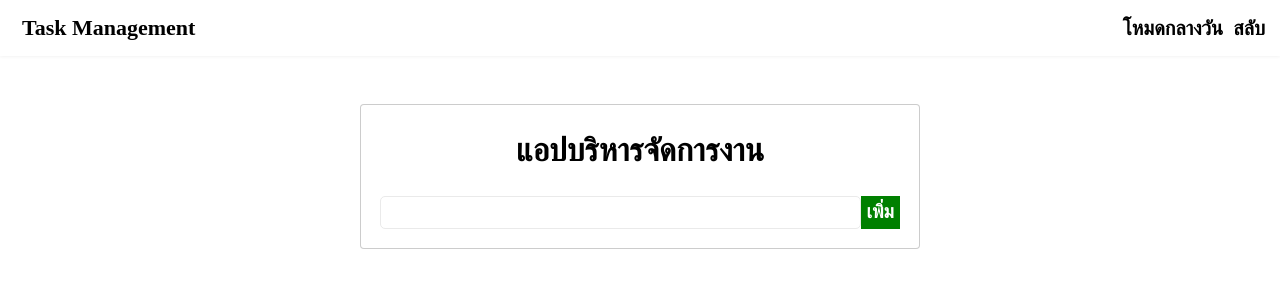
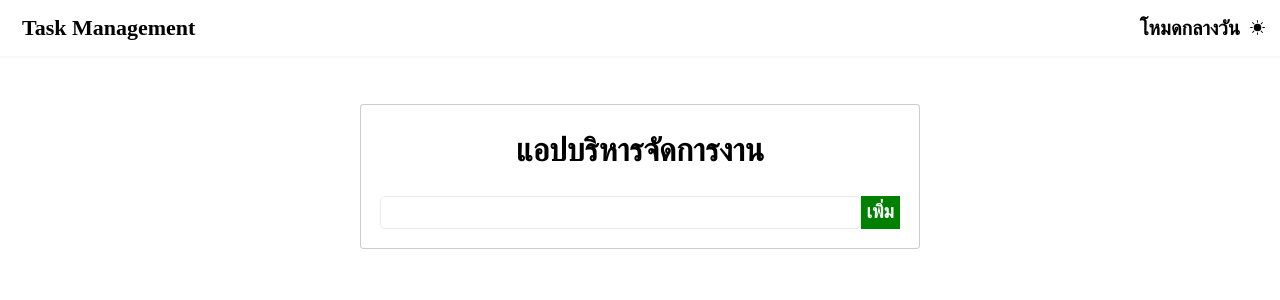
Before and after one commit to jayrboy/task-app-react, a React (Create React App) app: page / in a window 1280 px wide. Shown: the top 300 px of the page. Built offline with nearby package versions, Linux system fonts and the light colour scheme.

Commit message:
Add Icons Header
Add Icons Header

```diff
--- a/src/components/Header.css
+++ b/src/components/Header.css
@@ -24,3 +24,6 @@ header {
   cursor: pointer;
   margin-left: 10px;
 }
+.theme-container .icon {
+  font-size: 15px;
+}
--- a/src/components/Header.js
+++ b/src/components/Header.js
@@ -1,4 +1,5 @@
 import "./Header.css";
+import { BsSunFill, BsMoonStarsFill } from "react-icons/bs";
 
 export default function Header(props) {
   const { theme, setTheme } = props;
@@ -19,7 +20,7 @@ export default function Header(props) {
       <div className="theme-container">
         <span>{theme === "light" ? "โหมดกลางวัน" : "โหมดกลางคืน"}</span>
         <span className="icon" onClick={toggleTheme}>
-          สลับ
+          {theme === "light" ? <BsSunFill /> : <BsMoonStarsFill />}
         </span>
       </div>
     </header>
```
